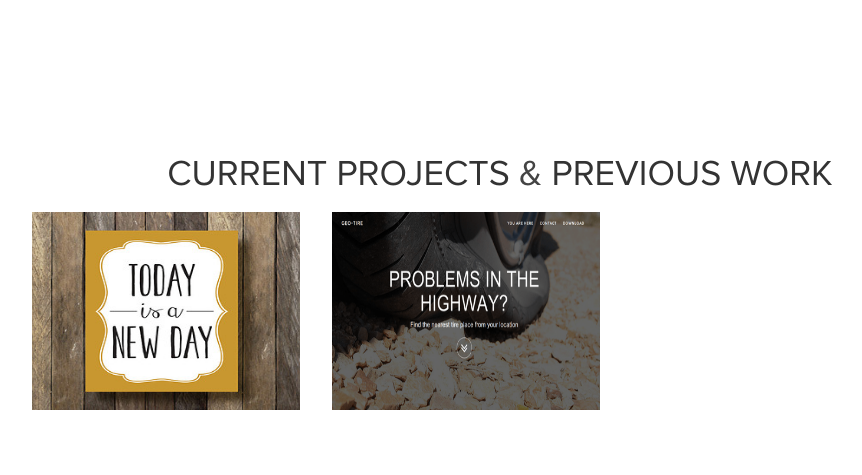
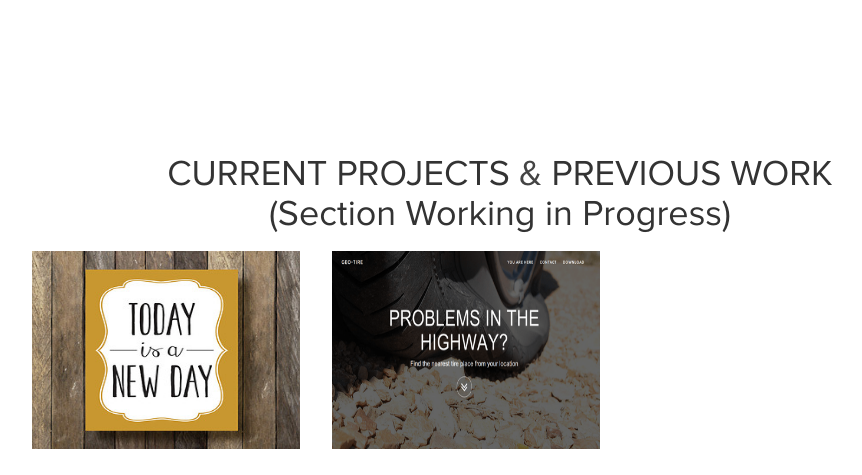
Before and after one commit to jorgeluis11/profile, a Django app: page / in a window 1280 px wide. Shown: the part 1860-2335 px from the top of the page, without its empty margins (140-1002 px from the left). Run offline with Django 3.2, Linux system fonts and the light colour scheme; data comes from the database, SQL or seed files in the repository; parts of the project's set-up code (start-up, migrations or seed data) failed here and were passed over; some libraries are stand-ins or nearby versions.

Commit message:
change section 3

```diff
--- a/templates/sections/section3.html
+++ b/templates/sections/section3.html
@@ -10,6 +10,11 @@
 						<span id="and-sign">&#38;</span>
 						<span class="visible-xs"></span>
 						PREVIOUS WORK
+						<br>
+						<span class="visible-xs"></span>
+
+						(Section Working in Progress)
+
 					</h1>
 				</center>
 			</div>
```
